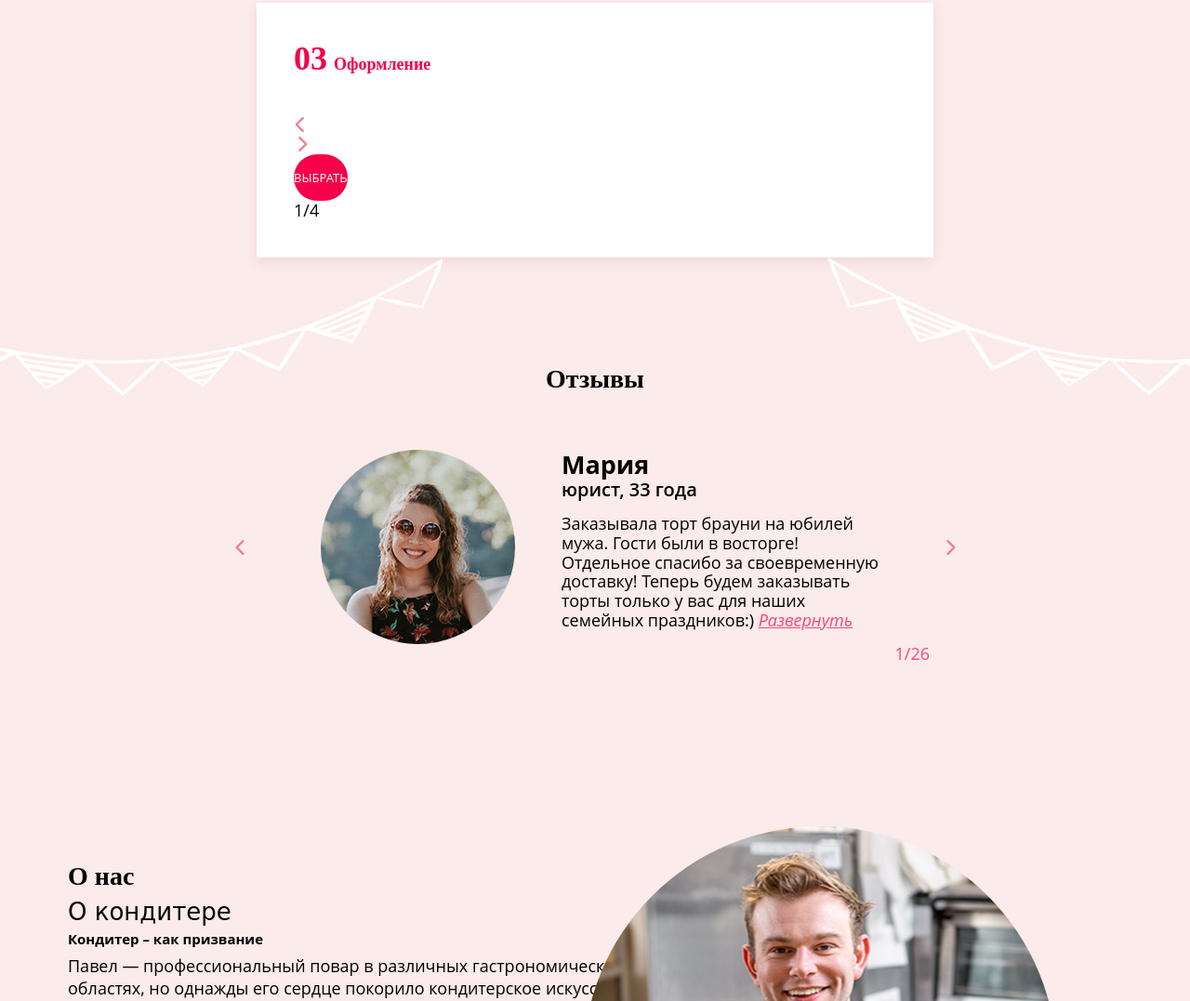
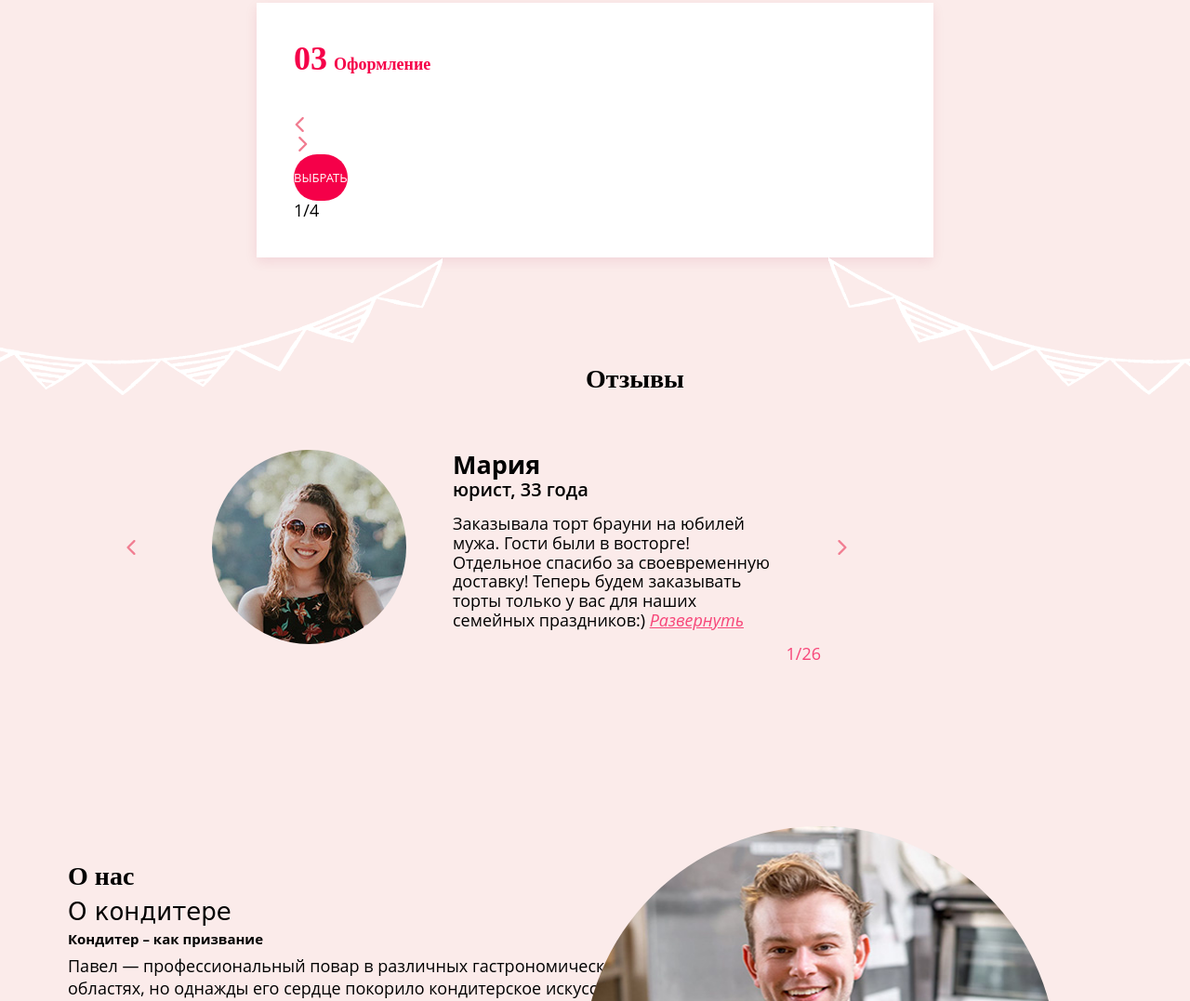
Before and after one commit to jlr910168/cakes, a website: page src/index.html in a window 1280 px wide. Shown: the part 2382-3459 px from the top of the page at 93% size. Drawn offline with nearby package versions, Linux system fonts and the light colour scheme; files that its build step writes are made by us from their sources; a web font is replaced by a local one.

Commit message:
add reviews wrapper, fix figures positioning

```diff
--- a/src/index.html
+++ b/src/index.html
@@ -305,6 +305,7 @@
       </div>
     </div>
     <div id="reviews" class="reviews">
+      <div class="reviews__wrapper">
         <div class="reviews__figures reviews__figure-left"></div>
         <div class="reviews__figures reviews__figure-right"></div>
         <h1 class="reviews__header">Отзывы</h1>
@@ -346,6 +347,7 @@
             </svg>
           </div>
           <div class="reviews__counter">1/26</div>
+        </div>
       </div>
     </div>
     <div id="about" class="about">
--- a/src/sass/_reviews.scss
+++ b/src/sass/_reviews.scss
@@ -1,14 +1,19 @@
 @import 'variables';
 
 .reviews {
-  width: 100%;
   height: 500px;
   margin-bottom: 150px;
-  position: relative;
   display: flex;
   flex-direction: column;
   align-items: center;
   overflow: hidden;
+}
+
+.reviews__wrapper {
+  width: 1366px;
+  padding: 0 73px;
+  margin: 0 auto;
+  position: relative;
 }
 
 .reviews__figures {
@@ -31,6 +36,7 @@
 .reviews__header {
   margin-bottom: 60px;
   margin-top: 115px;
+  text-align: center;
 }
 
 .reviews__slider {
```
Lines whose indentation alone changed are shown as unchanged.
